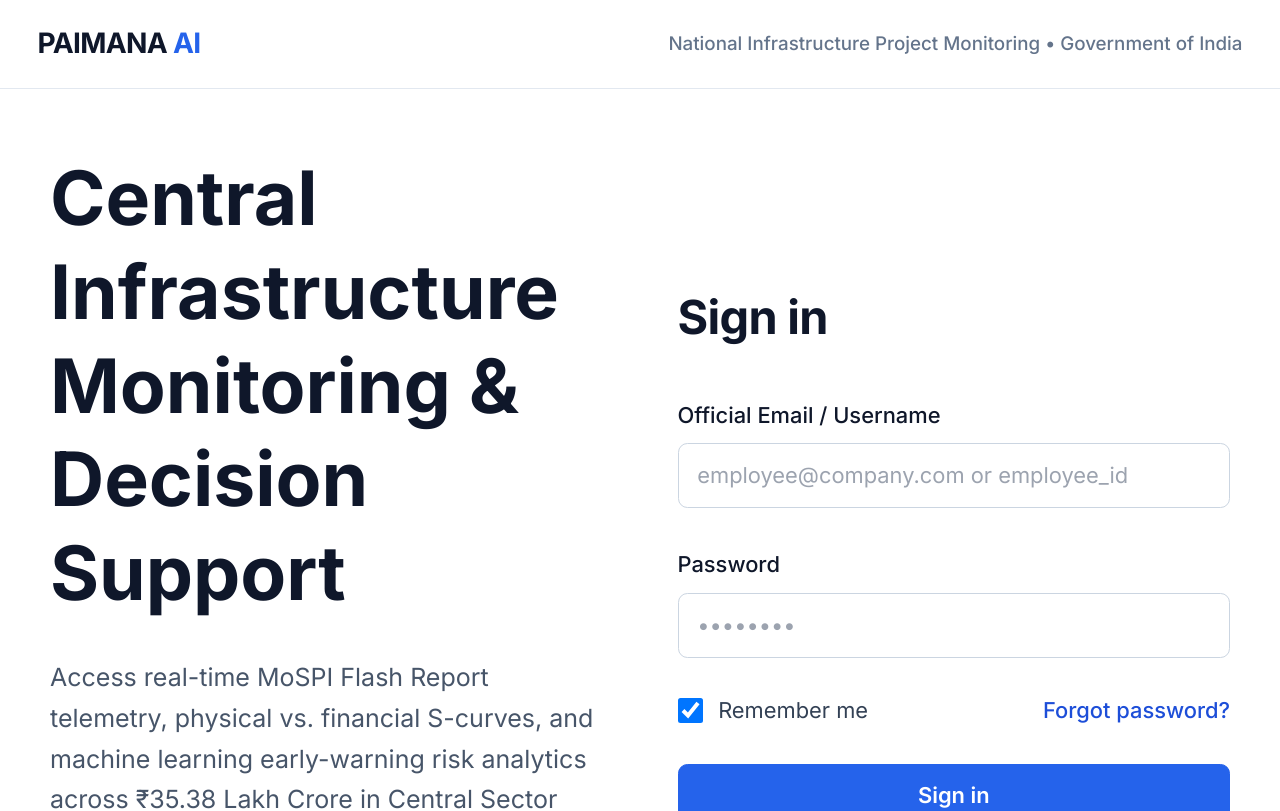
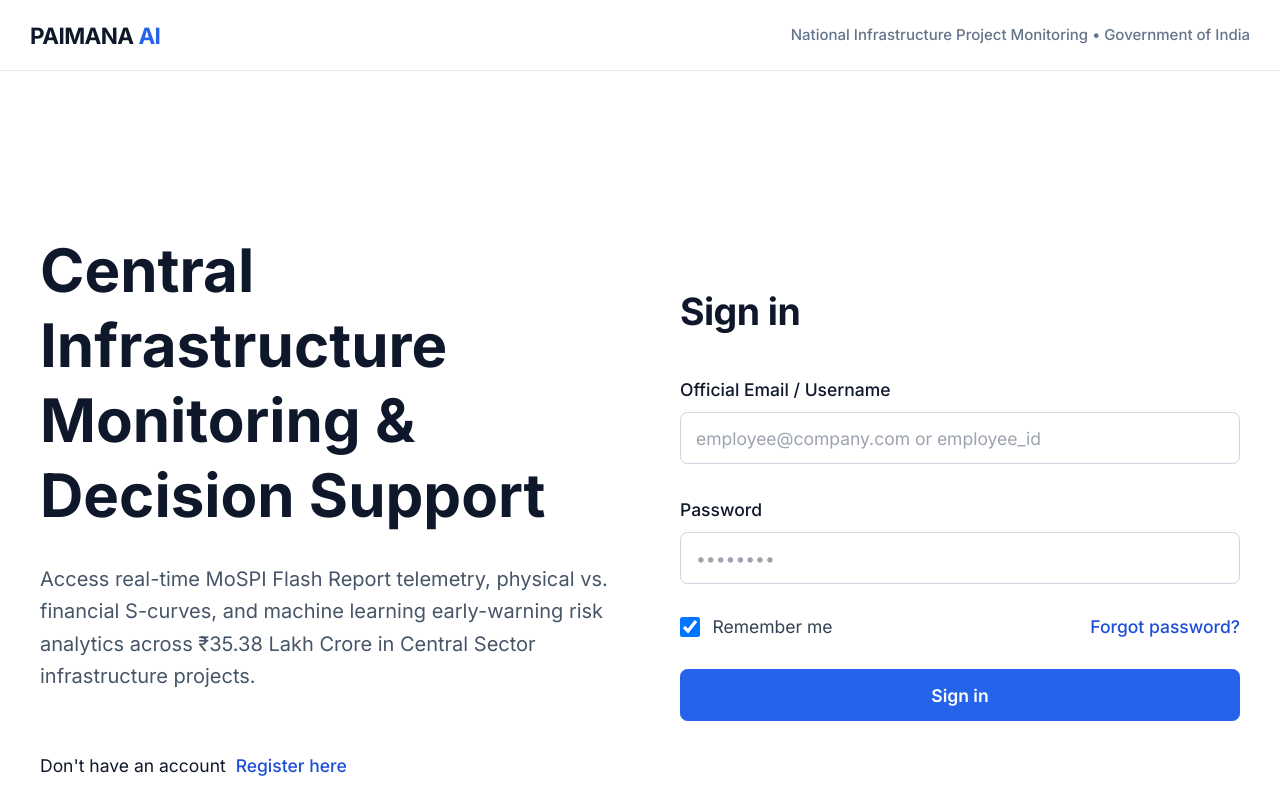
Before and after one commit to Ayushmaurya00/SIH_PAIMANA, a React (Vite) app in the folder frontend/: page /login in a window 1280 px wide. Shown: the top 811 px of the page. Built offline with nearby package versions, Linux system fonts and the light colour scheme; no server answers; the HTML template or start-up script is replaced by a standard one.

Commit message:
style: set default site zoom to 125% in index.css

```diff
--- a/frontend/src/index.css
+++ b/frontend/src/index.css
@@ -1,29 +1,13 @@
 @import './tables.css';
 @import './print.css';
-
-@tailwind base;
-@tailwind components;
-@tailwind utilities;
-
-/* ==========================================================================
-   Global 125% Visual Scaling & Viewport Zoom Emulation
-   ========================================================================== */
-html {
-  font-size: 20px;
-}
 
 body {
   zoom: 1.25;
 }
 
-@supports not (zoom: 1.25) {
-  body {
-    transform: scale(1.25);
-    transform-origin: top center;
-    width: 80%;
-    margin: 0 auto;
-  }
-}
+@tailwind base;
+@tailwind components;
+@tailwind utilities;
 
 /* ==========================================================================
    PAIMANA AI — MoSPI / IPMD Government Decision Support Design System
@@ -60,10 +44,31 @@ html, body {
 }
 
 /* Typography Hierarchy */
-h1 { font-size: 20px; font-weight: 800; line-height: 28px; color: var(--text-primary); letter-spacing: -0.015em; }
-h2 { font-size: 16px; font-weight: 700; line-height: 24px; color: var(--text-primary); }
-h3 { font-size: 14px; font-weight: 600; line-height: 20px; color: var(--text-primary); }
-p { color: var(--text-secondary); }
+h1 {
+  font-size: 20px;
+  font-weight: 800;
+  line-height: 28px;
+  color: var(--text-primary);
+  letter-spacing: -0.015em;
+}
+
+h2 {
+  font-size: 16px;
+  font-weight: 700;
+  line-height: 24px;
+  color: var(--text-primary);
+}
+
+h3 {
+  font-size: 14px;
+  font-weight: 600;
+  line-height: 20px;
+  color: var(--text-primary);
+}
+
+p {
+  color: var(--text-secondary);
+}
 
 /* Standardized Executive Cards (White, Subtle Border, No Default Shadow) */
 .card, .surface-card {
```
